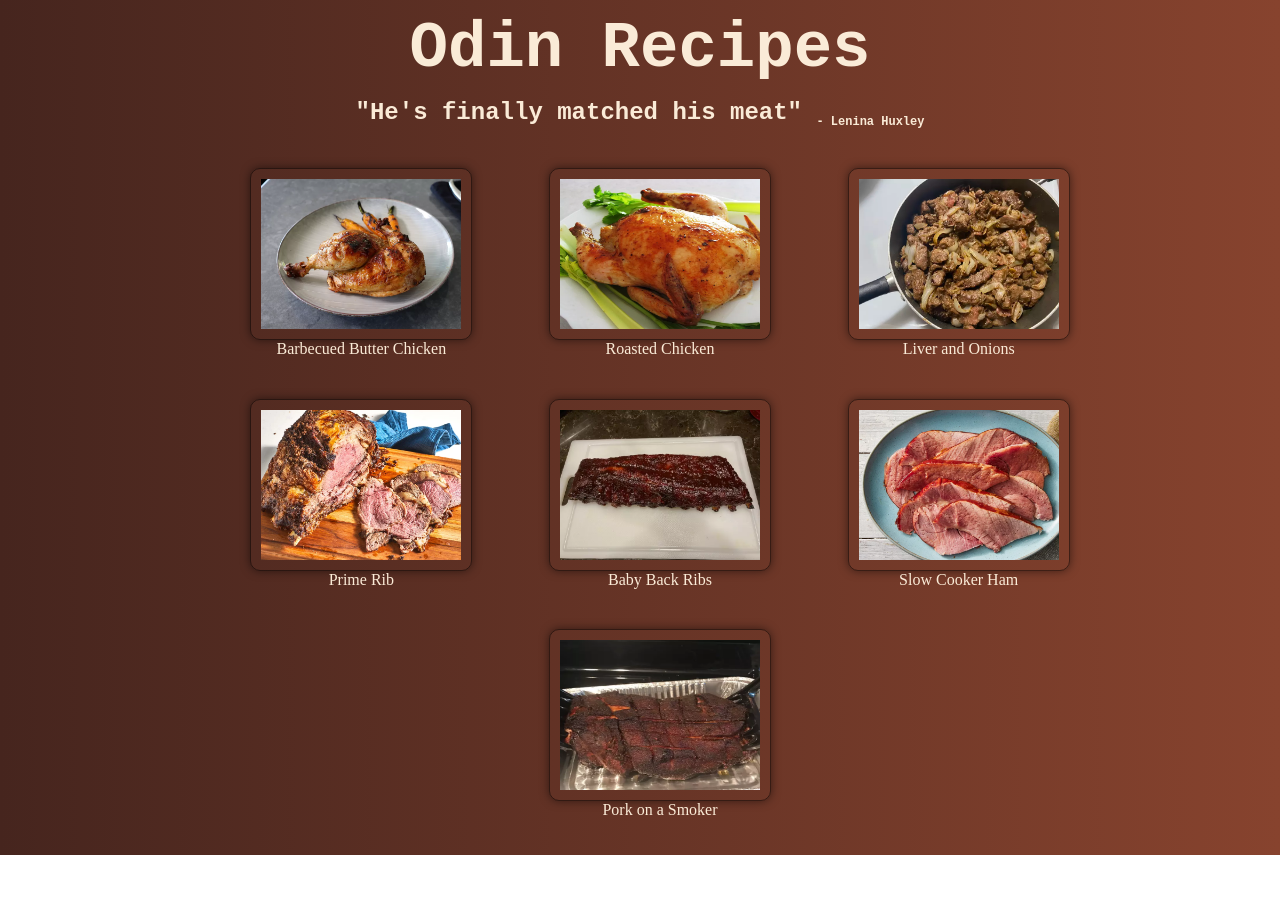
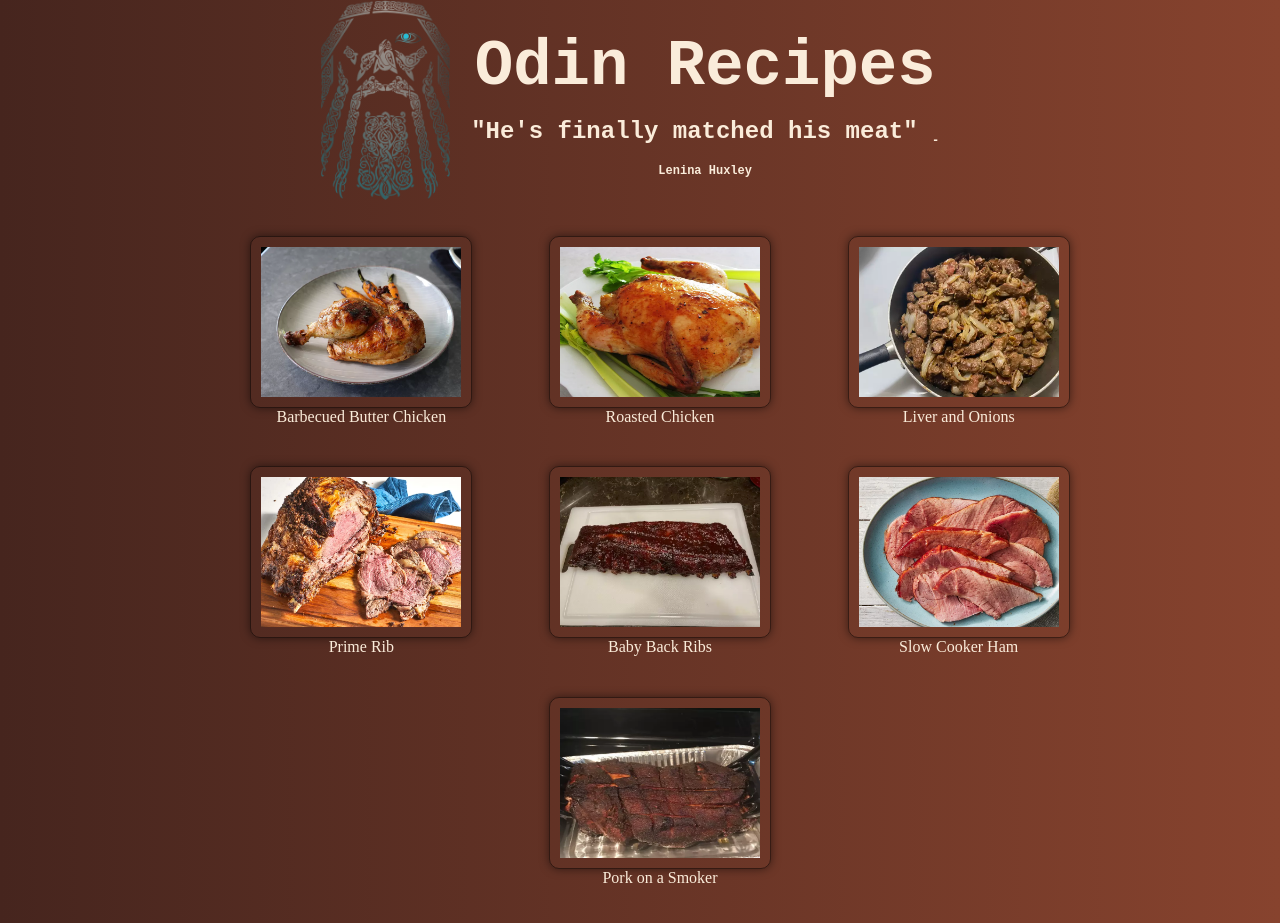
Before and after one commit to Makrien/odin-recipes, a plain HTML site: page index.html in a window 1280 px wide. Before the commit the page ends 855 px from the top, so only its background shows below. Drawn offline with Linux system fonts and the light colour scheme; a web font is replaced by a local one.

Commit message:
Added logo image and style to header in landing page

```diff
--- a/index.html
+++ b/index.html
@@ -8,9 +8,15 @@
     </head>
     <body>
         <div id="content">
+
             <div class="header">
-                <h1 class="header-title">Odin Recipes</h1>
-                <h2 class="header-subtitle">"He's finally matched his meat" <sub>- Lenina Huxley</sub></h2>
+                <a href="./index.html">
+                    <img src="./img/odin-logo.png" alt="Odin Logo">
+                    <div class="header-right">
+                        <h1 class="header-title">Odin Recipes</h1>
+                        <h2 class="header-subtitle">"He's finally matched his meat" <sub>- Lenina Huxley</sub></h2>
+                    </div>
+                </a>
             </div>
 
             <ul class="recipe-pages-list">
--- a/style.css
+++ b/style.css
@@ -41,8 +41,13 @@ img {
     border-style: none;
 }
 
-/* === End of Normalise === */
+/* === Custom Properties === */
+:root {
+    --font-color: #faecda;
+}
 
+
+/* === Fonts === */
 @font-face {
     font-family: "Norse Regular";
     font-style: normal;
@@ -57,6 +62,8 @@ img {
     src: url(./fonts/Norsebold.woff);
 }
 
+
+/* === Page Style === */
 #content {
     box-sizing: border-box;
     display: flex;
@@ -66,12 +73,26 @@ img {
     background: rgb(70,37,30);
     background: linear-gradient(90deg, rgba(70,37,30,1) 0%, rgba(135,67,46,1) 100%);
     font-family: "Norse Regular";
-    color: antiquewhite;
+    color: var(--font-color);
 }
 
 .header {
     text-align: center;
     font-family: 'Norse Regular', 'Share Tech Mono', monospace;
+}
+
+.header a {
+    display: flex;
+    justify-content: space-evenly;
+    align-items: center;
+    width: 50vw;
+    text-decoration: none;
+    color: var(--font-color);
+}
+
+.header a img {
+    height: 200px;
+    width: auto;
 }
 
 .header-title {
@@ -115,7 +136,7 @@ li {
     display: flex;
     flex-direction: column;
     text-decoration: none;
-    color: antiquewhite;
+    color: var(--font-color);
 }
 
 #last-recipe {
@@ -137,12 +158,7 @@ li {
     cursor: pointer;
 }
 
-img:hover {
+.recipe-img:hover {
     box-shadow: 0 0 40px rgba(0, 0, 0, 0.5);
     transform: scale(1.7);
 }
-
-.odin-feast {
-    width: 100svw;
-    height: 50svh;
-}
```
Also changed, not shown: recipes/baby-back-ribs.html (+7 -1 lines), recipes/barbecued-butter-chicken.html (+7 -1 lines), recipes/liver-and-onions.html (+7 -1 lines), recipes/pork-on-a-smoker.html (+7 -1 lines), recipes/prime-rib.html (+7 -1 lines), recipes/roasted-chicken.html (+7 -1 lines), recipes/slow-cooker-ham.html (+7 -1 lines), img/odin-logo.png (added).
